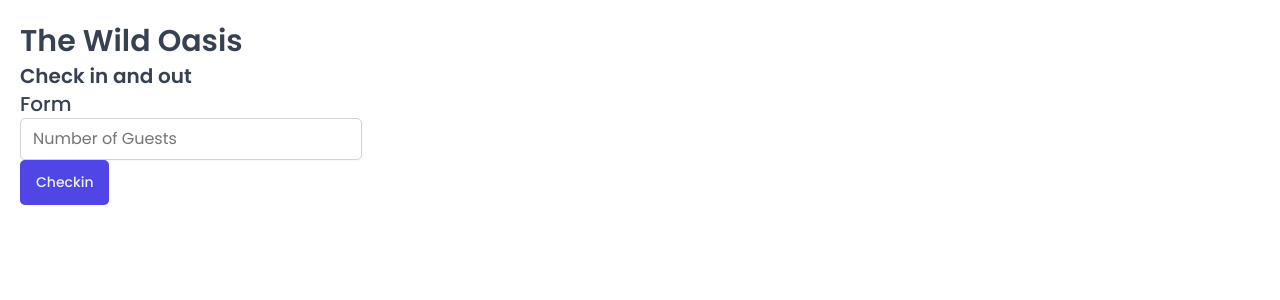
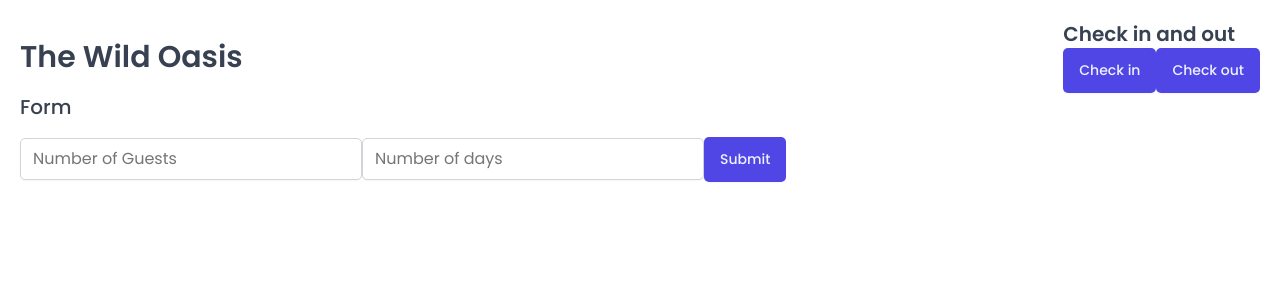
Before and after one commit to kmanadkat/advanced-react-patterns-project, a React (Vite) app: page / in a window 1280 px wide. Shown: the top 300 px of the page. Built offline with nearby package versions, Linux system fonts and the light colour scheme; a web font is replaced by a local one.

Commit message:
feat: Styled Component Row

```diff
--- a/src/App.jsx
+++ b/src/App.jsx
@@ -3,6 +3,7 @@ import GlobalStyles from './styles/GlobalStyles';
 import Button from './ui/Button';
 import Input from './ui/Input';
 import Heading from './ui/Heading';
+import Row from './ui/Row';
 
 const StyledApp = styled.main`
 	padding: 20px;
@@ -13,13 +14,25 @@ const App = () => {
 		<>
 			<GlobalStyles />
 			<StyledApp>
-				<Heading as='h1'>The Wild Oasis</Heading>
-				<Heading as='h2'>Check in and out</Heading>
+				<Row>
+					<Heading as='h1'>The Wild Oasis</Heading>
+					<div>
+						<Heading as='h2'>Check in and out</Heading>
+						<Button onClick={() => alert('Check in')}>Check in</Button>
+						<Button onClick={() => alert('Check out')}>Check out</Button>
+					</div>
+				</Row>
 
-				<Heading as='h3'>Form</Heading>
-				<Input type='number' placeholder='Number of Guests' />
-				<br />
-				<Button onClick={() => alert('Click')}>Checkin</Button>
+				<Row type='vertical'>
+					<Heading as='h3'>Form</Heading>
+					<form>
+						<Input type='number' placeholder='Number of Guests' />
+						<Input type='number' placeholder='Number of days' />
+						<Button type='submit' onClick={() => alert('Submit')}>
+							Submit
+						</Button>
+					</form>
+				</Row>
 			</StyledApp>
 		</>
 	);
--- /dev/null
+++ b/src/ui/Row.jsx
@@ -0,0 +1,24 @@
+import { css, styled } from 'styled-components';
+
+const Row = styled.div`
+	display: flex;
+	${(props) =>
+		props.type === 'horizontal' &&
+		css`
+			justify-content: space-between;
+			align-items: center;
+		`};
+
+	${(props) =>
+		props.type === 'vertical' &&
+		css`
+			flex-direction: column;
+			gap: 1.6rem;
+		`};
+`;
+
+Row.defaultProps = {
+	type: 'horizontal',
+};
+
+export default Row;
```
